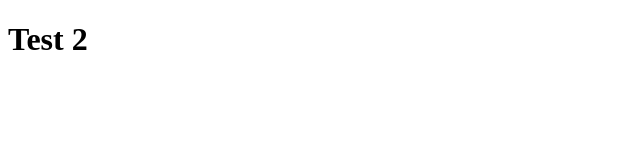
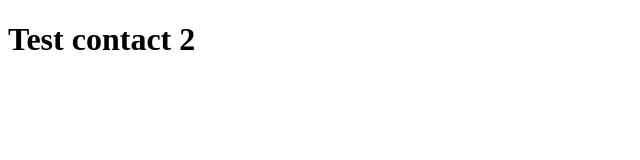
Before and after one commit to aminaouchikh/First_page_git_hub, a plain HTML site: page index.html in a window 1280 px wide. Shown: the whole page, without its empty margins (0-640 px from the left). Drawn offline with Linux system fonts and the light colour scheme.

Commit message:
Update index.html

```diff
--- a/index.html
+++ b/index.html
@@ -1,9 +1,9 @@
 <!DOCTYPE html>
 <html>
 <head>
-	<title>Git hub</title>
+	<title>Git hub </title>
 </head>
 <body>
-<h1>Test 2</h1>
+<h1>Test contact 2 </h1>
 </body>
 </html>
```
